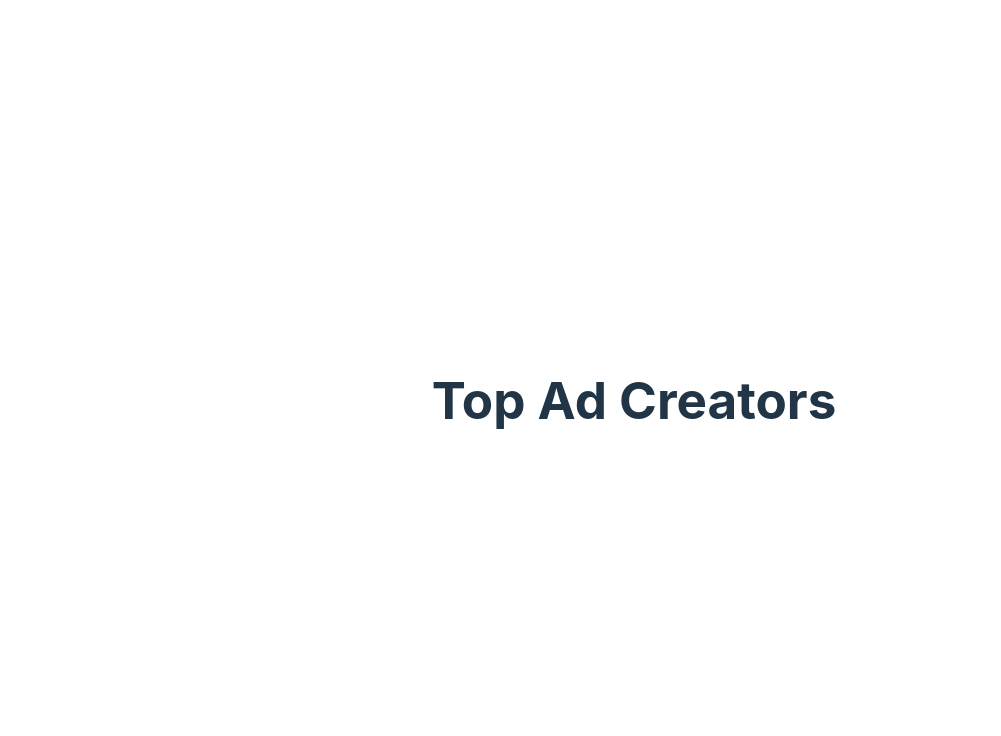
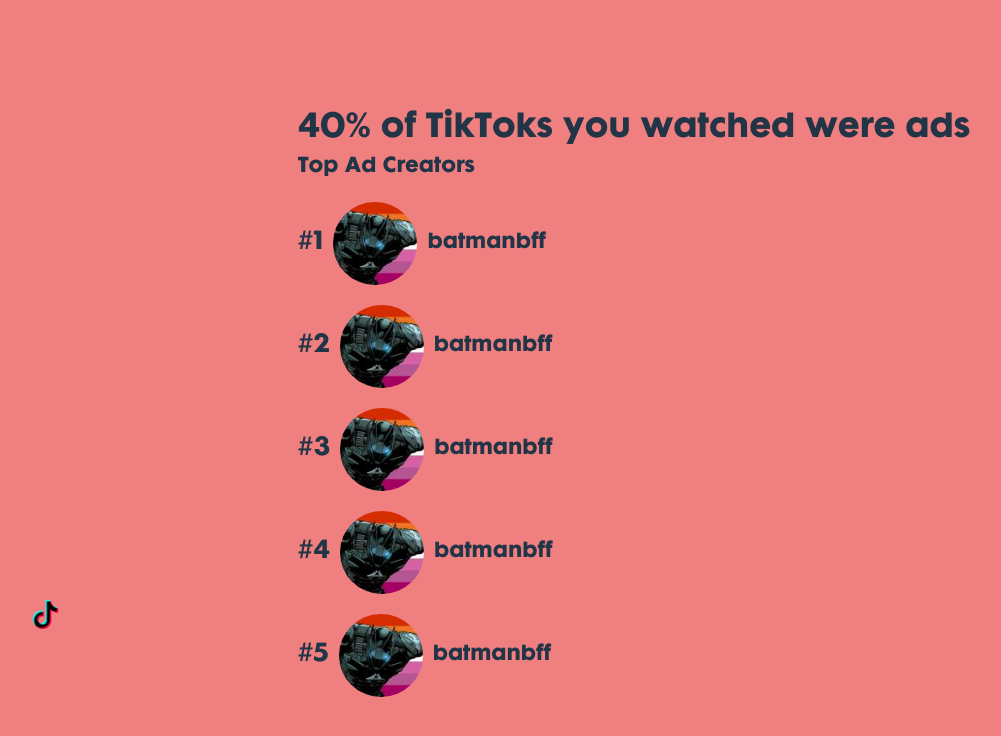
Before and after one commit to melisilva/TikTok_Wrap, a Vue app in the folder frontend/my-vue-app/: page /top-ads-creators in a window 1280 px wide. Shown: the top 736 px of the page, without its empty margins (6-1007 px from the left). Built offline with nearby package versions, Linux system fonts and the light colour scheme.

Commit message:
Top Ad Creators (WIP)

```diff
--- a/frontend/my-vue-app/src/style.css
+++ b/frontend/my-vue-app/src/style.css
@@ -27,6 +27,7 @@ body{
   display: flex;
   place-items: center;
   min-height: 100vh;
+  background: #f08080;
   /*background: linear-gradient(180deg, rgba(255, 68, 105, 0.83) 0%,rgba(33, 186, 235, 0.86) 53.5416305065155%); -> Background of AdsMessage.vue*/
 }
 
@@ -207,3 +208,50 @@ button:focus-visible {
   transform: rotate(0.082deg) scale(1, 1);
   overflow: hidden;
   }
+
+  .title,
+  .subtitle {
+    font-family: 'futura-maxi-cg-bold';
+    font-weight: 400;
+    margin-bottom: 10px; /* Add space below title and subtitle */
+  }
+
+    /* Center the title horizontally */
+    .title {
+      font-size: 32px;
+      margin: 0 auto;
+      text-align: center;
+    }
+
+    .subtitle {
+      font-size: 20px;
+      margin: 0 auto;
+      text-align: left;
+    }
+
+  .creator-item {
+    display: flex; /* Use Flexbox */
+    align-items: center; /* Center items vertically */
+    margin-top: 20px; /* Adjust spacing between items */
+  }
+
+  .number,
+  .name {
+    font-family: 'futura-maxi-cg-bold';
+    font-weight: 400;
+  }
+
+  .pfp {
+    border-radius: 50px;
+    width: 84px;
+    height: 83px;
+    margin: 0 10px; /* Adjust spacing around the image */
+  }
+
+  .number {
+    font-size: 24px;
+  }
+
+  .name {
+    font-size: 20px;
+  }
--- a/frontend/my-vue-app/src/views/TopAdCreators.vue
+++ b/frontend/my-vue-app/src/views/TopAdCreators.vue
@@ -1,3 +1,39 @@
 <template>
-    <h1>Top Ad Creators</h1>
+    <img class="tik-tok-logo" src="../assets/images/tiktok-logo.png" />
+    <div class="title">
+        40% of TikToks you watched were ads
+    </div>
+    <div class="subtitle">
+        Top Ad Creators
+    </div>
+
+    <div class="creator-item">
+        <div class="number"> #1 </div>
+        <img class="pfp" src="../assets/images/ellipse-10.jpg" />
+        <div class="name"> batmanbff </div>
+    </div>
+
+    <div class="creator-item">
+        <div class="number"> #2 </div>
+        <img class="pfp" src="../assets/images/ellipse-10.jpg" />
+        <div class="name"> batmanbff </div>
+    </div>
+
+    <div class="creator-item">
+        <div class="number"> #3 </div>
+        <img class="pfp" src="../assets/images/ellipse-10.jpg" />
+        <div class="name"> batmanbff </div>
+    </div>
+
+    <div class="creator-item">
+        <div class="number"> #4 </div>
+        <img class="pfp" src="../assets/images/ellipse-10.jpg" />
+        <div class="name"> batmanbff </div>
+    </div>
+
+    <div class="creator-item">
+        <div class="number"> #5 </div>
+        <img class="pfp" src="../assets/images/ellipse-10.jpg" />
+        <div class="name"> batmanbff </div>
+    </div>
 </template>
```
